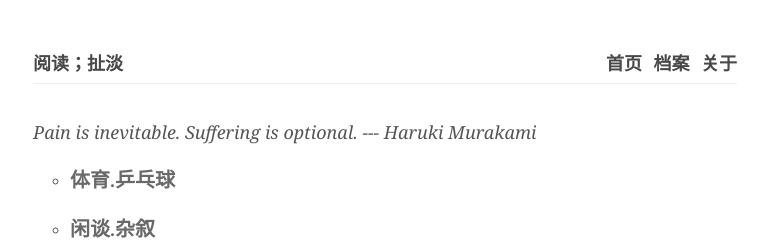
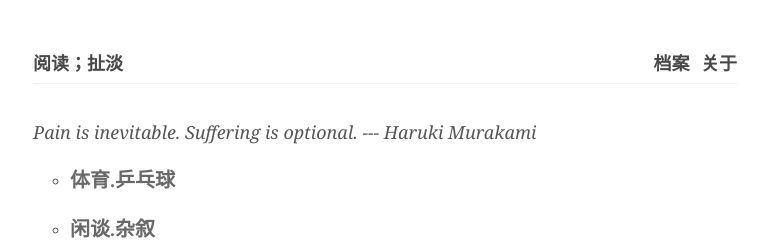
Before and after one commit to readandchedan/readandchedan.github.io, a Jekyll site: the page built from index.md, in a window 1280 px wide. Shown: the top 244 px of the page, without its empty margins (255-1023 px from the left). Built offline with Jekyll 4.4.1, drawn with Linux system fonts in a browser that asks for light colours.

Commit message:
Fix mobile responsiveness: fit iPhone 17 screen, remove duplicate homepage link, keep nav on one line

```diff
--- a/_layouts/default.html
+++ b/_layouts/default.html
@@ -19,7 +19,6 @@
         <span class="breadcrumb">> <a href="/nonfiction.html">闲谈.杂叙</a></span>
         {% endif %}
         <div style="float:right;">
-          <a style="margin-right: 7px;" href="/">首页</a>
           <a style="margin-right: 7px;" href="/archive.html">档案</a>
           <a href="/about.html">关于</a>
         </div>
--- a/css/stylesheet.css
+++ b/css/stylesheet.css
@@ -41,15 +41,33 @@
 }
 
 
-@media (min-width: 20rem) {
+@media (max-width: 30rem) {
   body {
-    max-width: 18rem;
-    padding-left: 1.5rem;
-    padding-right: 1.5rem;
+    max-width: 100%;
+    padding-left: 1rem;
+    padding-right: 1rem;
+    font-size: 1rem;
+    line-height: 1.6em;
+  }
+
+  h1 {
+    font-size: 1.5rem;
+    line-height: 1.3em;
+  }
+
+  .header {
+    font-size: 0.9rem;
+  }
+
+  .header div[style*="float:right"] {
+    float: right !important;
+    display: inline-block;
+    margin-top: 0;
+    white-space: nowrap;
   }
 }
 
-@media (min-width: 26rem) {
+@media (min-width: 30rem) {
   body {
     max-width: 44rem;
     padding-left: 1.5rem;
```
